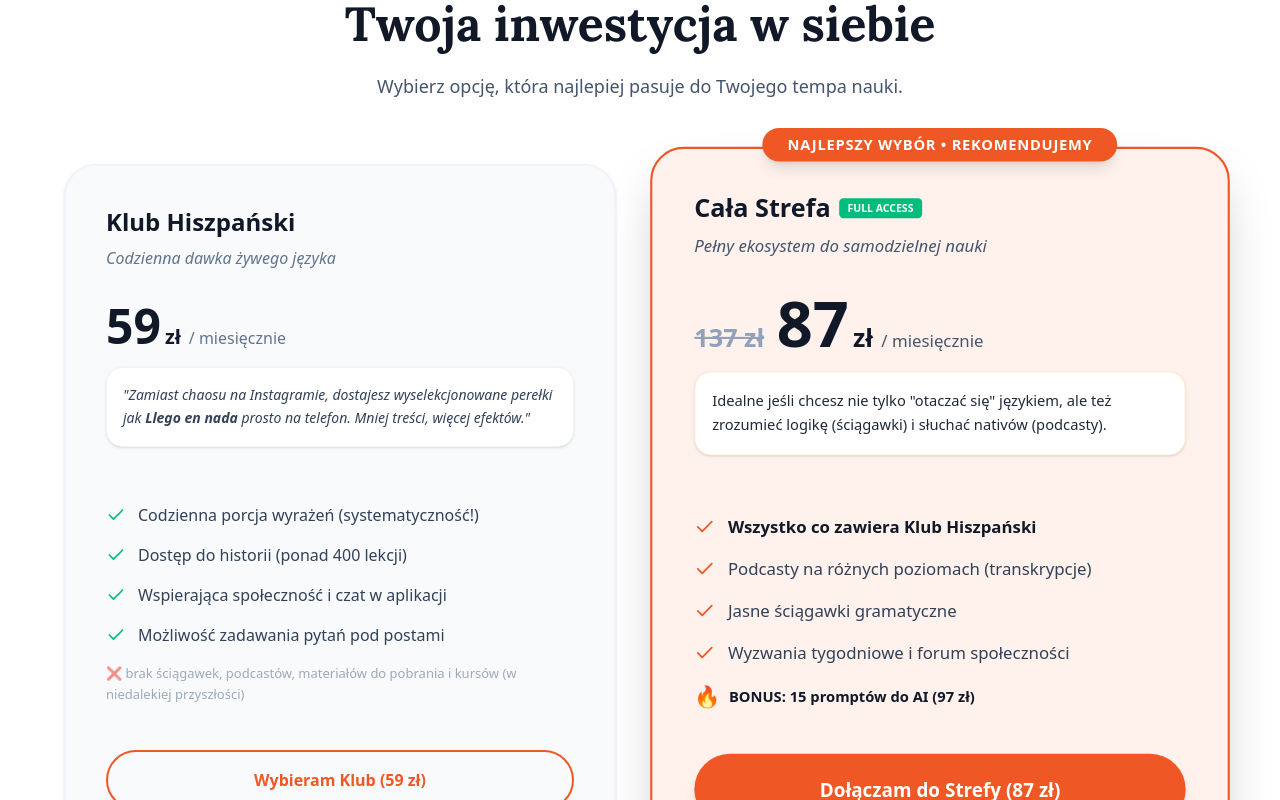
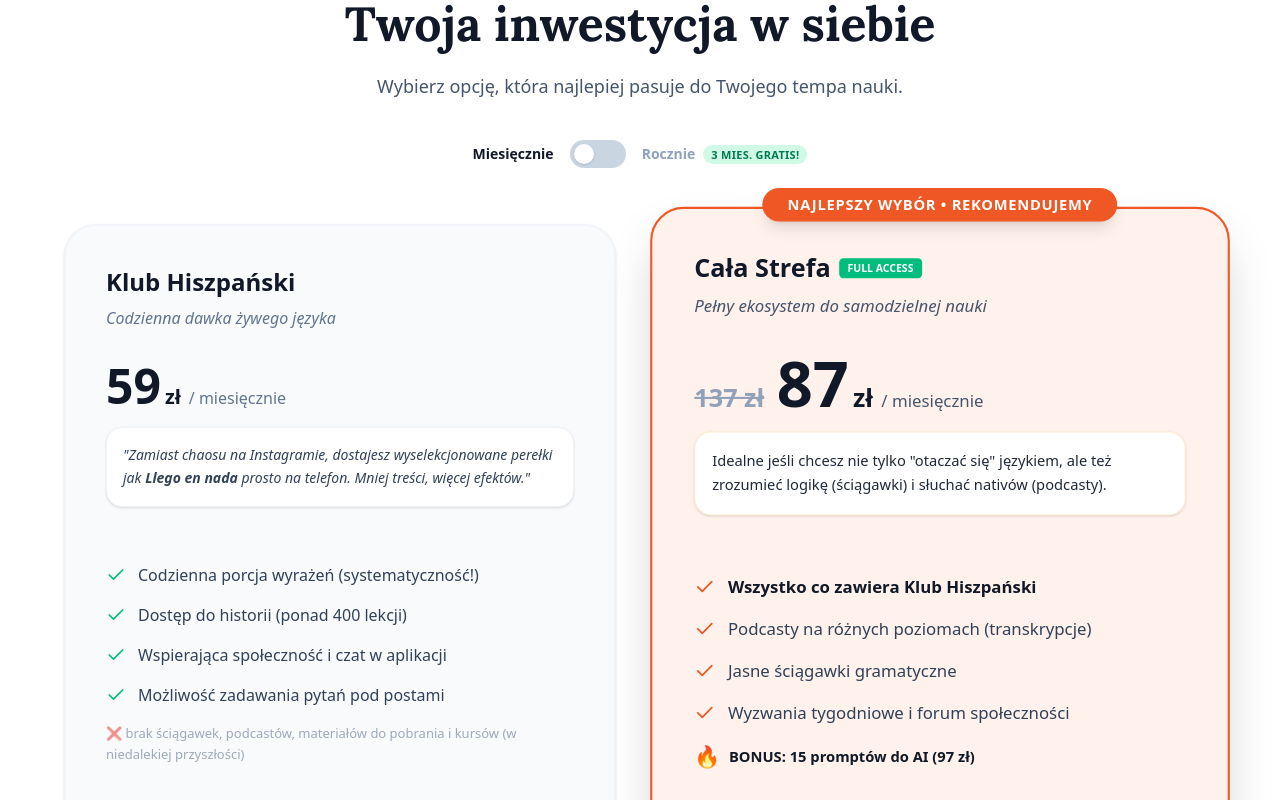
Before and after one commit to apiatek1996-del/strona-strefa-klub, a Next.js app: page / in a window 1280 px wide. Shown: the part 8285-9085 px from the top of the page. Built offline with nearby package versions, Linux system fonts and the light colour scheme.

Commit message:
feat: add annual toggle for Strefa - 783zl/rok (3 months free)

```diff
--- a/components/sections/Pricing.tsx
+++ b/components/sections/Pricing.tsx
@@ -1,15 +1,36 @@
-import { Check, Info } from "lucide-react";
+"use client";
+
+import { useState } from "react";
+import { Check } from "lucide-react";
 import Link from "next/link";
 
 const Pricing = () => {
+  const [annual, setAnnual] = useState(false);
+
   return (
     <section id="cennik" className="bg-white py-20 lg:py-32">
       <div className="container mx-auto px-4 sm:px-6 lg:px-8 max-w-7xl">
-        <div className="text-center max-w-3xl mx-auto mb-16">
+        <div className="text-center max-w-3xl mx-auto mb-10">
           <h2 className="text-3xl md:text-5xl font-heading font-bold tracking-normal text-slate-900 mb-6" style={{ fontFamily: 'var(--font-lora), serif' }}>
             Twoja inwestycja w siebie
           </h2>
           <p className="text-slate-600 text-lg">Wybierz opcję, która najlepiej pasuje do Twojego tempa nauki.</p>
+        </div>
+
+        {/* Toggle */}
+        <div className="flex items-center justify-center gap-4 mb-14">
+          <span className={`font-semibold text-sm transition-colors ${!annual ? "text-slate-900" : "text-slate-400"}`}>Miesięcznie</span>
+          <button
+            onClick={() => setAnnual(!annual)}
+            className={`relative w-14 h-7 rounded-full transition-colors duration-300 focus:outline-none ${annual ? "bg-primary" : "bg-slate-300"}`}
+            aria-label="Przełącz na rozliczenie roczne"
+          >
+            <span className={`absolute top-1 left-1 w-5 h-5 bg-white rounded-full shadow transition-transform duration-300 ${annual ? "translate-x-7" : "translate-x-0"}`} />
+          </button>
+          <span className={`font-semibold text-sm transition-colors ${annual ? "text-slate-900" : "text-slate-400"}`}>
+            Rocznie
+            <span className="ml-2 bg-emerald-100 text-emerald-700 text-[11px] font-black px-2 py-0.5 rounded-full uppercase tracking-wide">3 mies. gratis!</span>
+          </span>
         </div>
 
         <div className="grid grid-cols-1 md:grid-cols-2 gap-8 lg:gap-12 max-w-6xl mx-auto items-stretch">
@@ -29,7 +50,7 @@
 
               <div className="bg-white rounded-2xl p-4 border border-slate-100 shadow-sm mb-6">
                 <p className="text-slate-700 text-sm leading-relaxed italic">
-                  "Zamiast chaosu na Instagramie, dostajesz wyselekcjonowane perełki jak <span className="font-bold">Llego en nada</span> prosto na telefon. Mniej treści, więcej efektów."
+                  &quot;Zamiast chaosu na Instagramie, dostajesz wyselekcjonowane perełki jak <span className="font-bold">Llego en nada</span> prosto na telefon. Mniej treści, więcej efektów.&quot;
                 </p>
               </div>
             </div>
@@ -81,18 +102,39 @@
             </div>
 
             <div className="mb-8">
+              {annual ? (
+                /* Annual pricing */
+                <div>
+                  <div className="flex items-baseline gap-1 flex-wrap mb-1">
+                    <span className="text-6xl font-black text-slate-900">783</span>
+                    <span className="text-2xl font-bold text-slate-900">zł</span>
+                    <span className="text-slate-600 font-medium ml-1">/ rok</span>
+                  </div>
+                  <p className="text-slate-500 text-sm mb-4">
+                    czyli tylko <span className="font-bold text-primary">65 zł/mies.</span>
+                    <span className="ml-2 line-through text-slate-400">zamiast 1044 zł</span>
+                  </p>
+                  <div className="bg-emerald-50 border border-emerald-200 rounded-2xl p-3 mb-6 flex items-center gap-2">
+                    <span className="text-emerald-600 text-xl">🎁</span>
+                    <p className="text-emerald-800 text-sm font-bold">3 miesiące gratis! Oszczędzasz 261 zł</p>
+                  </div>
+                </div>
+              ) : (
+                /* Monthly pricing */
+                <div>
                   <div className="flex items-baseline gap-1 flex-wrap mb-4">
                     <span className="text-2xl font-bold text-slate-400 line-through mr-2">137 zł</span>
                     <span className="text-6xl font-black text-slate-900">87</span>
                     <span className="text-2xl font-bold text-slate-900">zł</span>
                     <span className="text-slate-600 font-medium ml-1">/ miesięcznie</span>
                   </div>
-
                   <div className="bg-white rounded-2xl p-4 border border-orange-100 shadow-sm mb-6">
                     <p className="text-slate-800 text-sm leading-relaxed font-medium">
-                  Idealne jeśli chcesz nie tylko "otaczać się" językiem, ale też zrozumieć logikę (ściągawki) i słuchać nativów (podcasty).
+                      Idealne jeśli chcesz nie tylko &quot;otaczać się&quot; językiem, ale też zrozumieć logikę (ściągawki) i słuchać nativów (podcasty).
                     </p>
                   </div>
+                </div>
+              )}
             </div>
 
             <ul className="space-y-4 mb-10 flex-grow">
@@ -121,10 +163,13 @@
             </ul>
 
             <Link
-              href="https://ogarnij-hiszpanski.circle.so/checkout/strefa-hiszpanski"
+              href={annual
+                ? "https://ogarnij-hiszpanski.circle.so/checkout/strefa-hiszpanski-roczna"
+                : "https://ogarnij-hiszpanski.circle.so/checkout/strefa-hiszpanski"
+              }
               className="block w-full rounded-full py-5 text-center text-lg font-bold bg-primary text-white shadow-lg hover:bg-primary-dark hover:-translate-y-1 transition-all mt-auto"
             >
-              Dołączam do Strefy (87 zł)
+              {annual ? "Dołączam do Strefy (783 zł / rok)" : "Dołączam do Strefy (87 zł)"}
             </Link>
           </div>
         </div>
```
Lines whose indentation alone changed are shown as unchanged.
